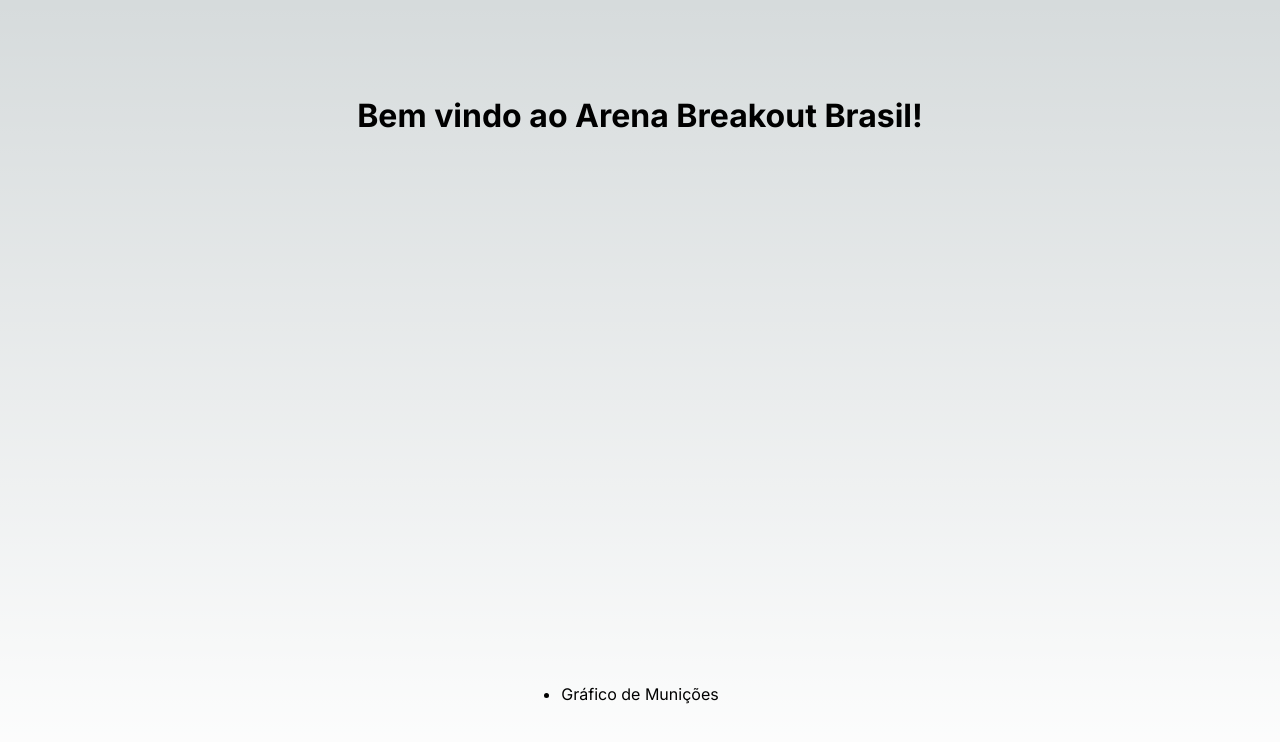
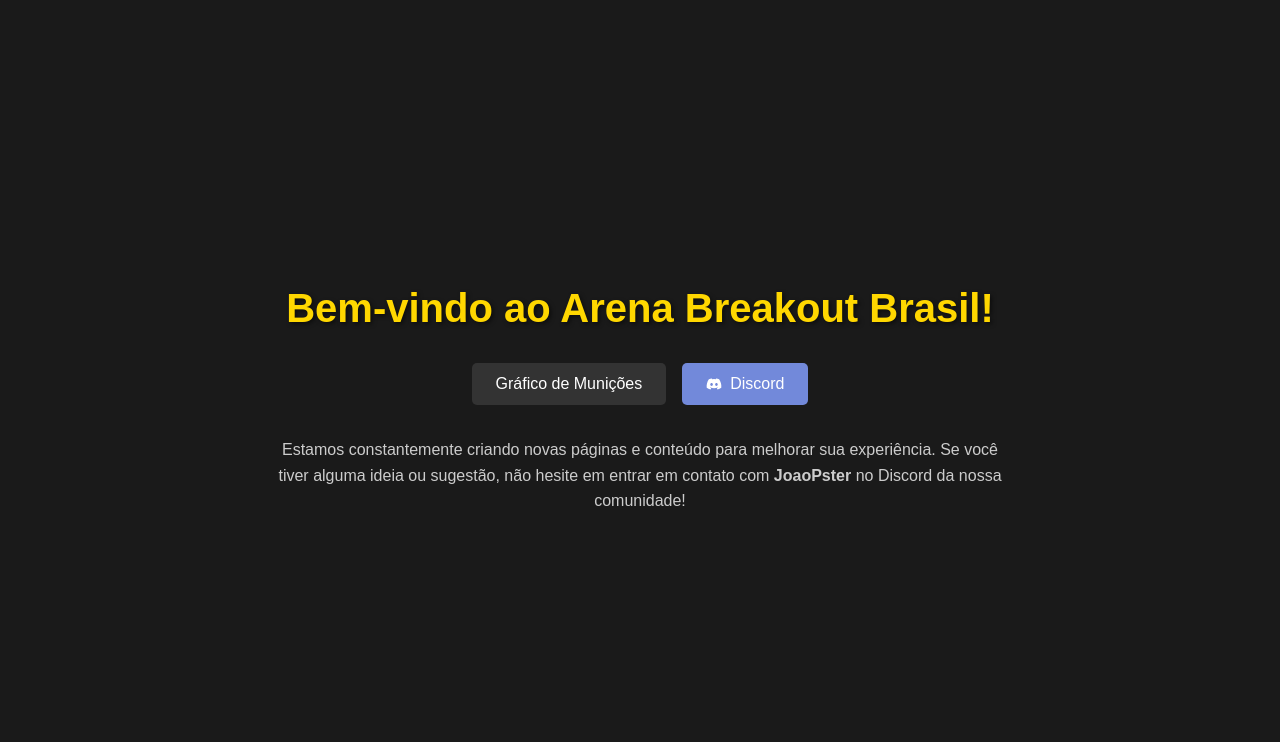
Before and after one commit to J-Pster/arenabreakoutbr-site, a Next.js app: page / in a window 1280 px wide. Shown: the top 742 px of the page. Built offline with nearby package versions, Linux system fonts and the light colour scheme.

Commit message:
feat: version 1

```diff
--- a/src/app/layout.tsx
+++ b/src/app/layout.tsx
@@ -1,12 +1,54 @@
-import type { Metadata } from "next";
-import { Inter } from "next/font/google";
-import "./globals.css";
+import type { Metadata } from 'next';
+import { Inter } from 'next/font/google';
+import './globals.css';
 
-const inter = Inter({ subsets: ["latin"] });
+const inter = Inter({ subsets: ['latin'] });
 
 export const metadata: Metadata = {
-  title: "Create Next App",
-  description: "Generated by create next app",
+  title: 'Arena Breakout Brasil | Guia e Recursos',
+  description:
+    'O seu hub definitivo para Arena Breakout no Brasil. Encontre guias, dicas, gráficos de munições e muito mais para dominar o jogo!',
+  openGraph: {
+    type: 'website',
+    url: 'https://arenabreakoutbr.com',
+    title: 'Arena Breakout Brasil | Guia e Recursos',
+    description:
+      'O seu hub definitivo para Arena Breakout no Brasil. Encontre guias, dicas, gráficos de munições e muito mais para dominar o jogo!',
+    images: [
+      {
+        url: 'https://i.imgur.com/VbkKGbl.png',
+        width: 1200,
+        height: 630,
+        alt: 'Arena Breakout Brasil Logo',
+      },
+    ],
+    siteName: 'Arena Breakout Brasil',
+  },
+  twitter: {
+    card: 'summary_large_image',
+    site: '@abinfinitebr',
+    title: 'Arena Breakout Brasil | Guia e Recursos',
+    description:
+      'O seu hub definitivo para Arena Breakout no Brasil. Encontre guias, dicas, gráficos de munições e muito mais para dominar o jogo!',
+    images: ['https://i.imgur.com/VbkKGbl.png'],
+  },
+  keywords: [
+    'Arena Breakout',
+    'Brasil',
+    'guia',
+    'dicas',
+    'munições',
+    'recursos',
+    'jogos',
+  ],
+  authors: [{ name: 'João Pster' }],
+  creator: 'João Pster',
+  publisher: 'Arena Breakout Brasil',
+  formatDetection: {
+    email: false,
+    address: false,
+    telephone: false,
+  },
 };
 
 export default function RootLayout({
@@ -15,7 +57,7 @@
   children: React.ReactNode;
 }>) {
   return (
-    <html lang="en">
+    <html lang="pt-BR">
       <body className={inter.className}>{children}</body>
     </html>
   );
--- a/src/app/municoes/municoes.module.scss
+++ b/src/app/municoes/municoes.module.scss
@@ -5,7 +5,12 @@
   background-color: var(--vulcan-1000);
   color: var(--vanished-white-100);
   min-height: 100vh;
-  padding: 2rem;
+  padding: 1rem;
+}
+
+.main {
+  max-width: 100%;
+  overflow-x: auto;
 }
 
 .header {
@@ -14,7 +19,7 @@
 }
 
 .title {
-  font-size: 2rem;
+  font-size: 3rem;
   font-weight: 700;
   color: var(--tarkov-yellow-100);
   text-transform: uppercase;
@@ -23,7 +28,7 @@
 }
 
 .subtitle {
-  font-size: 1rem;
+  font-size: 1.2rem;
   color: var(--tarkov-yellow-50);
 }
 
@@ -46,3 +51,22 @@
   max-width: 1200px;
   margin: 0 auto;
 }
+
+@media (max-width: 768px) {
+  .container {
+    padding: 0.5rem;
+  }
+
+  .title {
+    font-size: 1.2rem;
+  }
+
+  .subtitle {
+    font-size: 0.8rem;
+  }
+
+  .searchInput {
+    font-size: 0.9rem;
+    padding: 0.5rem;
+  }
+}
--- a/src/app/page.module.scss
+++ b/src/app/page.module.scss
@@ -1,230 +1,75 @@
 .main {
-  display: flex;
-  flex-direction: column;
-  justify-content: space-between;
-  align-items: center;
-  padding: 6rem;
-  min-height: 100vh;
-}
-
-.description {
-  display: inherit;
-  justify-content: inherit;
-  align-items: inherit;
-  font-size: 0.85rem;
-  max-width: var(--max-width);
-  width: 100%;
-  z-index: 2;
-  font-family: var(--font-mono);
-}
-
-.description a {
   display: flex;
   justify-content: center;
   align-items: center;
-  gap: 0.5rem;
+  min-height: 100vh;
+  background-color: #1a1a1a;
+  color: #ffffff;
+  font-family: 'Arial', sans-serif;
 }
 
-.description p {
-  position: relative;
-  margin: 0;
-  padding: 1rem;
-  background-color: rgba(var(--callout-rgb), 0.5);
-  border: 1px solid rgba(var(--callout-border-rgb), 0.3);
-  border-radius: var(--border-radius);
+.container {
+  text-align: center;
+  padding: 2rem;
+  max-width: 800px;
 }
 
-.code {
-  font-weight: 700;
-  font-family: var(--font-mono);
+.title {
+  font-size: 2.5rem;
+  margin-bottom: 2rem;
+  color: #ffd700;
+  text-shadow: 2px 2px 4px rgba(0, 0, 0, 0.5);
 }
 
-.grid {
-  display: grid;
-  grid-template-columns: repeat(4, minmax(25%, auto));
-  max-width: 100%;
-  width: var(--max-width);
-}
+.nav {
+  margin-bottom: 2rem;
 
-.card {
-  padding: 1rem 1.2rem;
-  border-radius: var(--border-radius);
-  background: rgba(var(--card-rgb), 0);
-  border: 1px solid rgba(var(--card-border-rgb), 0);
-  transition: background 200ms, border 200ms;
-}
-
-.card span {
-  display: inline-block;
-  transition: transform 200ms;
-}
-
-.card h2 {
-  font-weight: 600;
-  margin-bottom: 0.7rem;
-}
-
-.card p {
-  margin: 0;
-  opacity: 0.6;
-  font-size: 0.9rem;
-  line-height: 1.5;
-  max-width: 30ch;
-  text-wrap: balance;
-}
-
-.center {
-  display: flex;
-  justify-content: center;
-  align-items: center;
-  position: relative;
-  padding: 4rem 0;
-}
-
-.center::before {
-  background: var(--secondary-glow);
-  border-radius: 50%;
-  width: 480px;
-  height: 360px;
-  margin-left: -400px;
-}
-
-.center::after {
-  background: var(--primary-glow);
-  width: 240px;
-  height: 180px;
-  z-index: -1;
-}
-
-.center::before,
-.center::after {
-  content: "";
-  left: 50%;
-  position: absolute;
-  filter: blur(45px);
-  transform: translateZ(0);
-}
-
-.logo {
-  position: relative;
-}
-/* Enable hover only on non-touch devices */
-@media (hover: hover) and (pointer: fine) {
-  .card:hover {
-    background: rgba(var(--card-rgb), 0.1);
-    border: 1px solid rgba(var(--card-border-rgb), 0.15);
-  }
-
-  .card:hover span {
-    transform: translateX(4px);
+  ul {
+    list-style-type: none;
+    padding: 0;
+    display: flex;
+    justify-content: center;
+    gap: 1rem;
   }
 }
 
-@media (prefers-reduced-motion) {
-  .card:hover span {
-    transform: none;
+.navLink {
+  display: inline-block;
+  padding: 0.75rem 1.5rem;
+  background-color: #333333;
+  color: #ffffff;
+  text-decoration: none;
+  border-radius: 5px;
+  transition: background-color 0.3s ease;
+
+  &:hover {
+    background-color: #4a4a4a;
   }
 }
 
-/* Mobile */
-@media (max-width: 700px) {
-  .content {
-    padding: 4rem;
-  }
+.discordLink {
+  display: flex;
+  align-items: center;
+  gap: 0.5rem;
+  background-color: #7289da;
 
-  .grid {
-    grid-template-columns: 1fr;
-    margin-bottom: 120px;
-    max-width: 320px;
-    text-align: center;
-  }
-
-  .card {
-    padding: 1rem 2.5rem;
-  }
-
-  .card h2 {
-    margin-bottom: 0.5rem;
-  }
-
-  .center {
-    padding: 8rem 0 6rem;
-  }
-
-  .center::before {
-    transform: none;
-    height: 300px;
-  }
-
-  .description {
-    font-size: 0.8rem;
-  }
-
-  .description a {
-    padding: 1rem;
-  }
-
-  .description p,
-  .description div {
-    display: flex;
-    justify-content: center;
-    position: fixed;
-    width: 100%;
-  }
-
-  .description p {
-    align-items: center;
-    inset: 0 0 auto;
-    padding: 2rem 1rem 1.4rem;
-    border-radius: 0;
-    border: none;
-    border-bottom: 1px solid rgba(var(--callout-border-rgb), 0.25);
-    background: linear-gradient(
-      to bottom,
-      rgba(var(--background-start-rgb), 1),
-      rgba(var(--callout-rgb), 0.5)
-    );
-    background-clip: padding-box;
-    backdrop-filter: blur(24px);
-  }
-
-  .description div {
-    align-items: flex-end;
-    pointer-events: none;
-    inset: auto 0 0;
-    padding: 2rem;
-    height: 200px;
-    background: linear-gradient(
-      to bottom,
-      transparent 0%,
-      rgb(var(--background-end-rgb)) 40%
-    );
-    z-index: 1;
+  &:hover {
+    background-color: #5b73c7;
   }
 }
 
-/* Tablet and Smaller Desktop */
-@media (min-width: 701px) and (max-width: 1120px) {
-  .grid {
-    grid-template-columns: repeat(2, 50%);
+.message {
+  font-size: 1rem;
+  line-height: 1.6;
+  color: #cccccc;
+}
+
+@media (max-width: 600px) {
+  .title {
+    font-size: 2rem;
+  }
+
+  .nav ul {
+    flex-direction: column;
   }
 }
-
-@media (prefers-color-scheme: dark) {
-  .vercelLogo {
-    filter: invert(1);
-  }
-
-  .logo {
-    filter: invert(1) drop-shadow(0 0 0.3rem #ffffff70);
-  }
-}
-
-@keyframes rotate {
-  from {
-    transform: rotate(360deg);
-  }
-  to {
-    transform: rotate(0deg);
-  }
-}
--- a/src/app/page.tsx
+++ b/src/app/page.tsx
@@ -1,18 +1,40 @@
 import Image from 'next/image';
 import styles from './page.module.scss';
 import Link from 'next/link';
+import { FaDiscord } from 'react-icons/fa';
 
 export default function Home() {
   return (
     <main className={styles.main}>
-      <h1>Bem vindo ao Arena Breakout Brasil!</h1>
-      <nav>
-        <ul>
-          <li>
-            <Link href="/municoes">Gráfico de Munições</Link>
-          </li>
-        </ul>
-      </nav>
+      <div className={styles.container}>
+        <h1 className={styles.title}>Bem-vindo ao Arena Breakout Brasil!</h1>
+
+        <nav className={styles.nav}>
+          <ul>
+            <li>
+              <Link href="/municoes" className={styles.navLink}>
+                Gráfico de Munições
+              </Link>
+            </li>
+            <li>
+              <a
+                href="https://discord.gg/52qZPhVUqu"
+                target="_blank"
+                rel="noopener noreferrer"
+                className={`${styles.navLink} ${styles.discordLink}`}
+              >
+                <FaDiscord /> Discord
+              </a>
+            </li>
+          </ul>
+        </nav>
+
+        <p className={styles.message}>
+          Estamos constantemente criando novas páginas e conteúdo para melhorar
+          sua experiência. Se você tiver alguma ideia ou sugestão, não hesite em
+          entrar em contato com <b>JoaoPster</b> no Discord da nossa comunidade!
+        </p>
+      </div>
     </main>
   );
 }
--- a/src/shared/components/molecules/AmmoTable.module.scss
+++ b/src/shared/components/molecules/AmmoTable.module.scss
@@ -12,6 +12,10 @@
   text-transform: uppercase;
   padding: 0.5rem;
   text-align: left;
+
+  span {
+    margin-right: 8px;
+  }
 }
 
 .tableHeaderCell {
```
Also changed, not shown: src/app/municoes/page.tsx (+41 -5 lines), src/shared/components/atoms/AmmoLine.atom.tsx (+17 -2 lines), src/shared/components/atoms/AmmoLine.module.scss (+27 -0 lines), src/shared/components/molecules/AmmoTable.molecule.tsx (+32 -4 lines).
